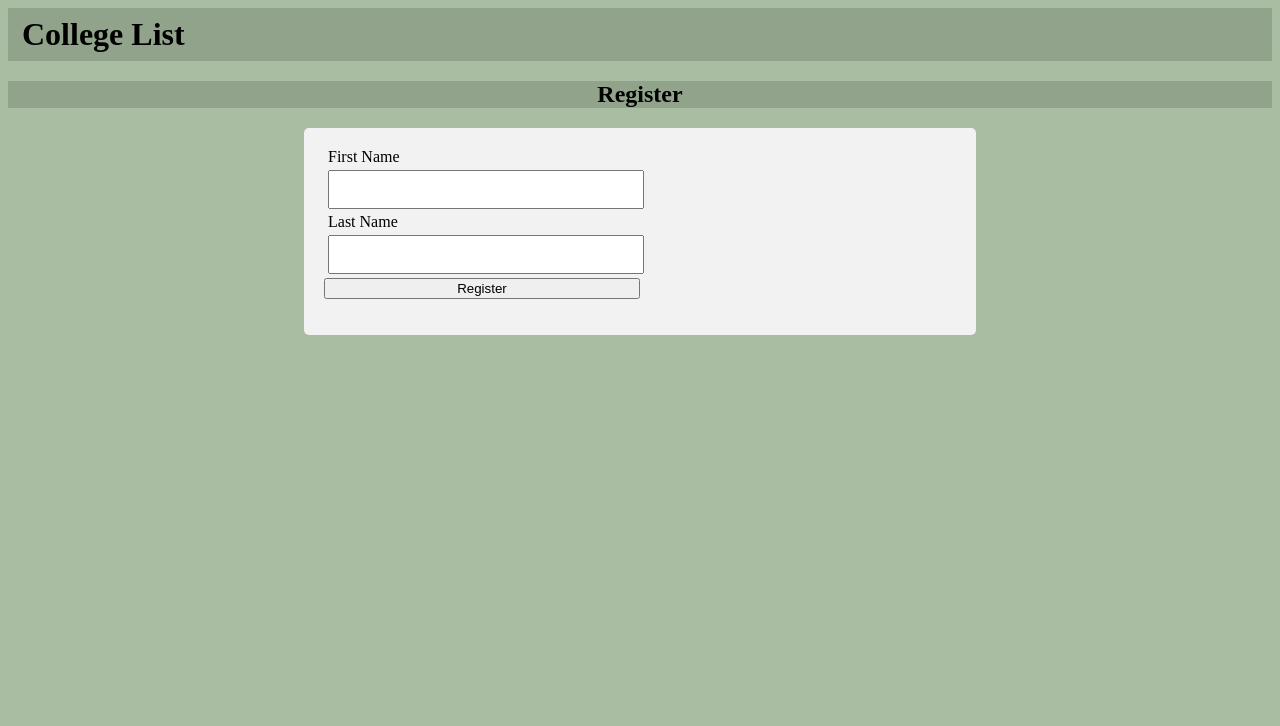
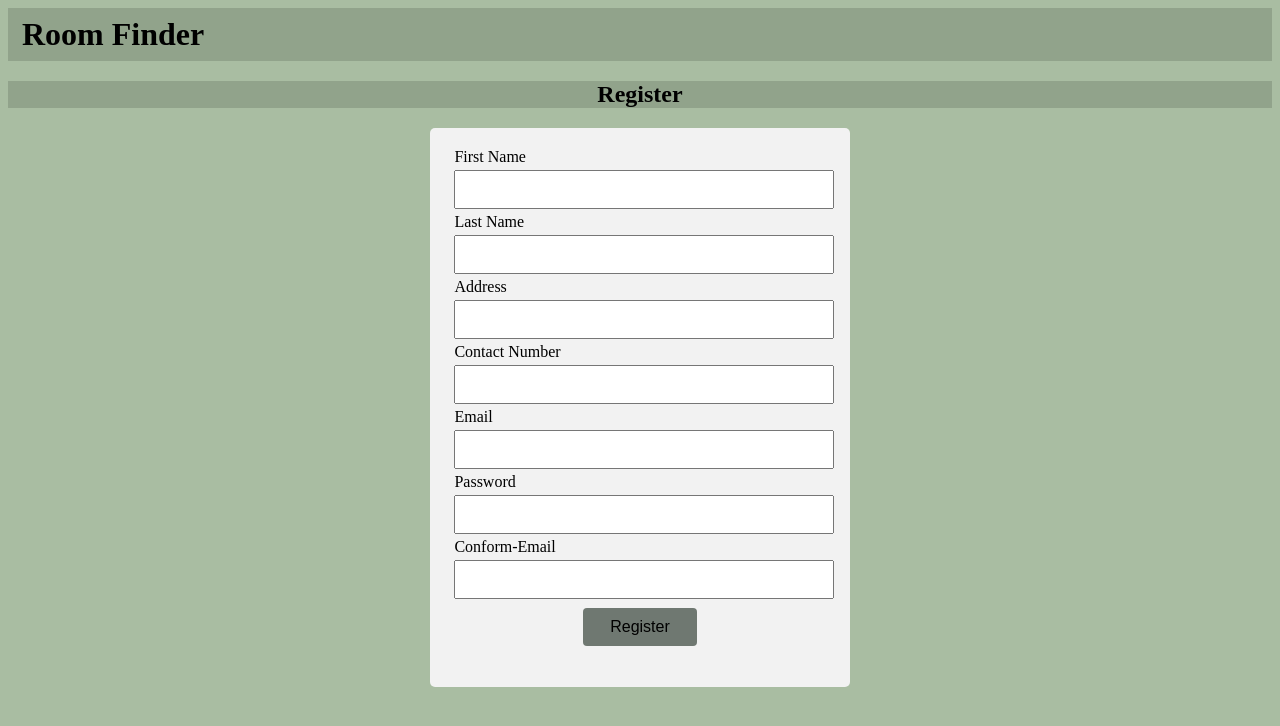
Before and after one commit to salimsm/web-application-room, a Python web app: template template/register.html in a window 1280 px wide. Shown: the top 726 px of the page. Run offline with Jinja, Linux system fonts and the light colour scheme; the template is opened without the code that fills it, so the values that code supplies are empty.

Commit message:
login page design

```diff
--- a/template/register.html
+++ b/template/register.html
@@ -2,7 +2,7 @@
 
 
 <head>
-<title>CollegeList</title>
+<title>Room Finder</title>
 <style>
 .title{margin:0; padding:8px 14px; background-color: #91a38b;   }
 body{background-color:#a9bda2; }
@@ -10,36 +10,39 @@ body{background-color:#a9bda2; }
 .sub-text{margin-left:4px; }
 
 
-input[type=text]{width:50%; margin:4px; padding:10px;}
-input[type=submit]{width:50%;}
-div{
+input[type=password]{width:100%; margin:4px; padding:10px;}
+input[type=text]{width:100%; margin:4px; padding:10px;}
+input[type=submit]{width:30%; background-color:#6f7871;border: none;padding:10px; font-size:16px;margin:5px; border-radius:4px; }
 
-}
-div {
-width:50%;
-margin:auto;
- border-radius: 5px;
-  background-color: #f2f2f2;
-  padding: 20px;
-}
+div {width:30%; margin:auto; border-radius: 5px; background-color: #f2f2f2; padding: 20px;}
+
 </style>
 </head>
 <body>
 
-<h1 class="title"> College List </h1>
+<h1 class="title"> Room Finder </h1>
 
 <h2 style="text-align:center; background-color: #91a38b;">Register</h2>
 <div class="center">
 <form>
-<label for="fname" class="sub-text">First Name</label>
-<br>
-<input type="text" id="fname" name="fname">
-<br>
-<label for="lname" class="sub-text">Last Name</label>
-<br>
-<input type="text" id="lname" name="lname">
-<br>
+
+<label for="fname" class="sub-text">First Name</label> <br>
+	<input type="text" id="fname" name="fname"> <br>
+<label for="lname" class="sub-text">Last Name</label> <br>
+	<input type="text" id="lname" name="lname"> <br>
+<label for="address" class="sub-text">Address</label> <br>
+	<input type="text" id="address" name="address"> <br>
+<label for="cnumber" class="sub-text">Contact Number</label> <br>
+	<input type="text" id="cnumber" name="cnumber"> <br>
+<label for="email" class="sub-text">Email</label> <br>
+	<input type="text" id="email" name="email"> <br>
+<label for="password" class="sub-text">Password</label> <br>
+	<input type="password" id="password" name="password"> <br>
+<label for="cpassword" class="sub-text">Conform-Email</label> <br>
+	<input type="password" id="cpassword" name="cpassword"> <br>
+<center>
 <input type="submit" value="Register">
+</center>
 </form>
 </div>
 
```
Also changed, not shown: template/login.html (added, +46 -0 lines).
